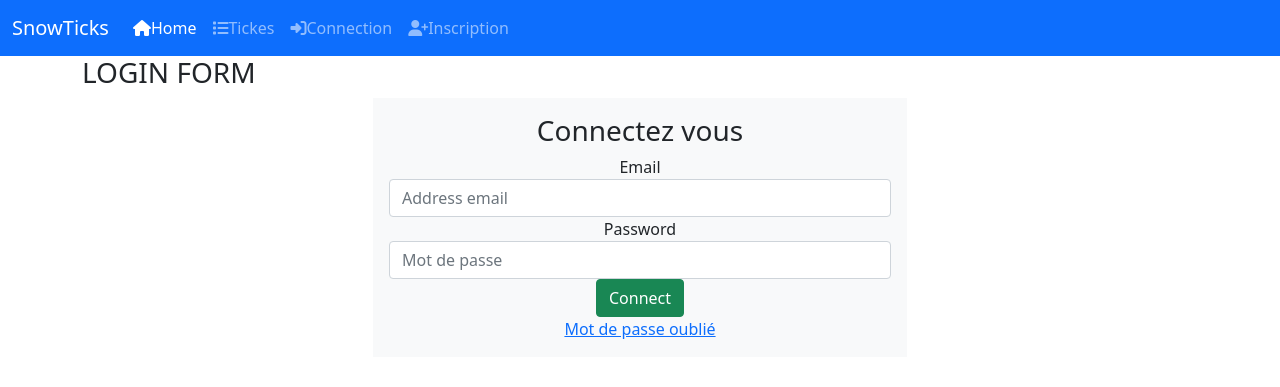
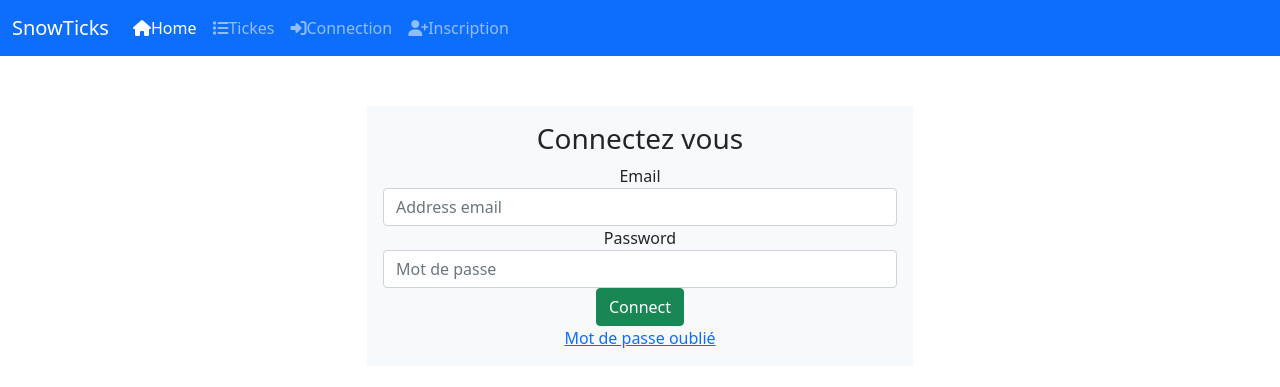
Before and after one commit to Nmalsha/Symfony-SnowTickes, a Symfony app: template templates/blog/login.html.twig in a window 1280 px wide. Shown: the top 387 px of the page. Run offline with Twig, Linux system fonts and the light colour scheme; the template is opened without the code that fills it, so the values that code supplies are empty; some libraries are stand-ins or nearby versions.

Commit message:
display login form

```diff
--- a/public/style.css
+++ b/public/style.css
@@ -5,3 +5,6 @@
   height: 100vh;
   width: 100%;
 }
+.margin-top {
+  margin-top: 50px;
+}
--- a/templates/base.html.twig
+++ b/templates/base.html.twig
@@ -60,7 +60,7 @@
       </div>
     </nav>
 
-    <div class="container">{% block body %}{% endblock %}</div>
+    <div class="wrapp">{% block body %}{% endblock %}</div>
 
     {% block javascripts %} {% endblock %}
   </body>
--- a/templates/blog/login.html.twig
+++ b/templates/blog/login.html.twig
@@ -1,7 +1,6 @@
 {% extends 'base.html.twig' %} {% block body %}
-<h3>LOGIN FORM</h3>
 
-<div class="container">
+<div class="container margin-top">
   <div class="row text-center">
     <div class="col-md-3"></div>
     <div class="col-md-6">
```
